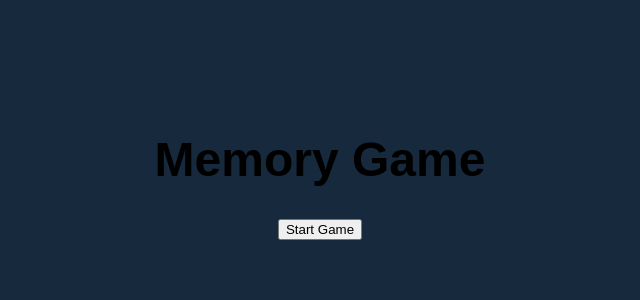
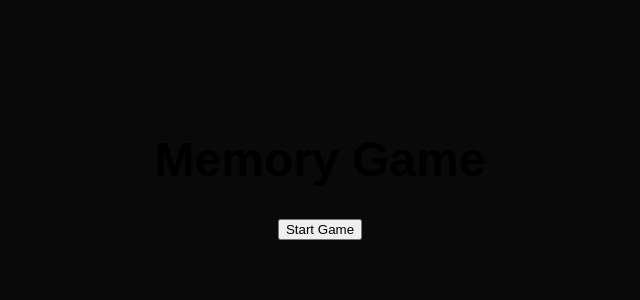
Before and after one commit to ItsWakana/Memory-Game, a React (Vite) app: page / in a window 1280 px wide. Shown: the top 300 px of the page, without its empty margins (320-960 px from the left). Built offline with nearby package versions, Linux system fonts and the light colour scheme.

Commit message:
change colour styles again to darker

```diff
--- a/src/index.css
+++ b/src/index.css
@@ -2,9 +2,9 @@
     font-family: Arial, Helvetica, sans-serif;
     box-sizing: border-box;
 
-    --background-clr: #17293d;
-    --card-background-clr: #1f3853;
-    --score-background-clr: #17293d;
+    --background-clr: #09090a;
+    --card-background-clr: #1a1a1b;
+    --score-background-clr: #1a1a1b;
 }
 
 body {
```
